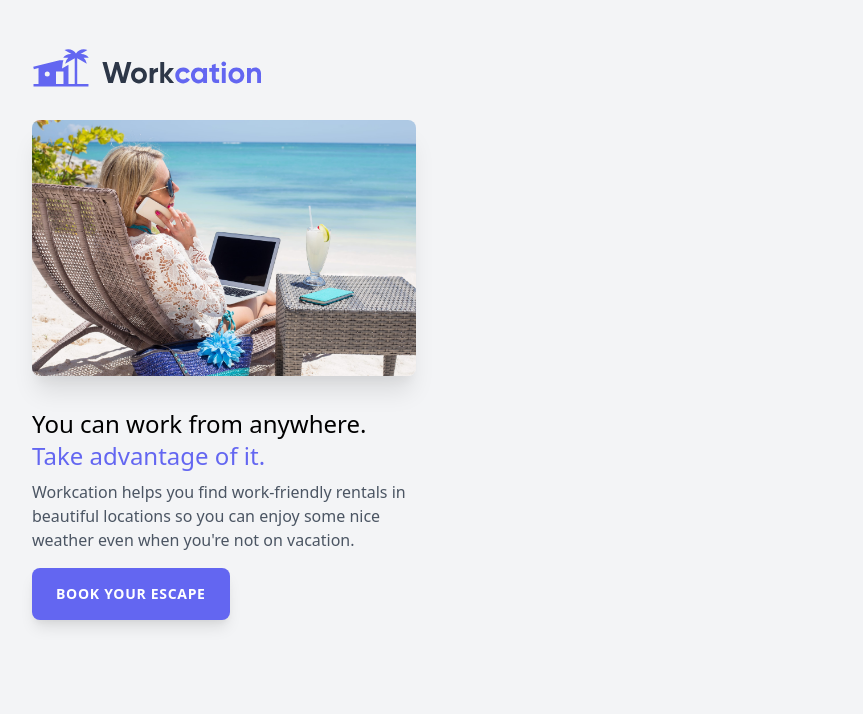
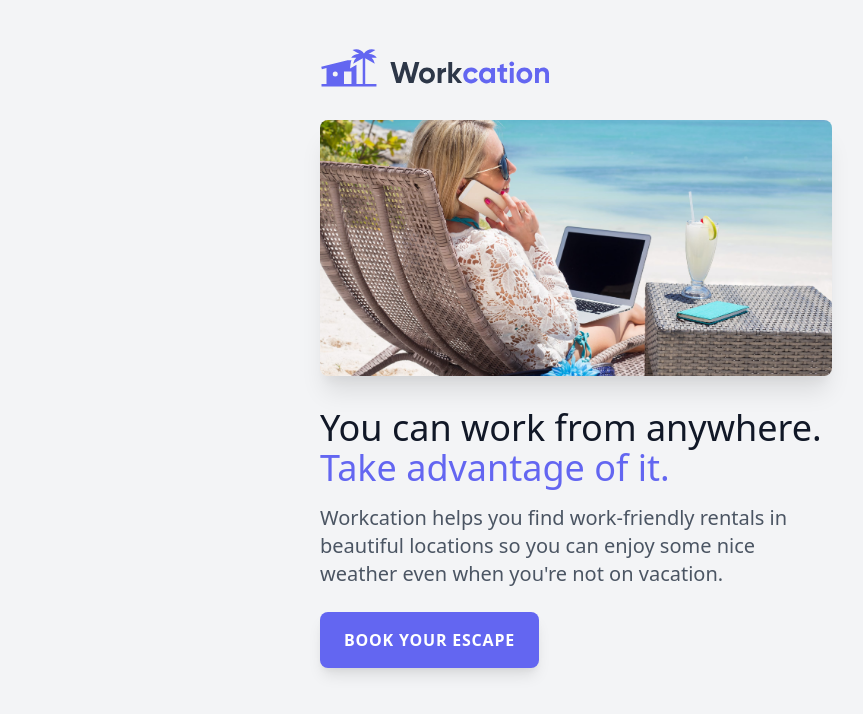
Before and after one commit to Suleman97/tailwindCss-talwindLab, a website built with Vite: page index.html in a window 1280 px wide. Shown: the whole page, without its empty margins (64-927 px from the left). Built offline with nearby package versions, Linux system fonts and the light colour scheme.

Commit message:
set the display for small screens

```diff
--- a/index.html
+++ b/index.html
@@ -9,19 +9,24 @@
   <link href="/css/tailwind.css" rel="stylesheet" />
 </head>
 
-<body class="bg-gray-100 sm:max-w-xl">
-  <div class="px-8 py-12 mx-auto max-w-md">
+<body class="bg-gray-100">
+  <div class="px-8 py-12 mx-auto max-w-md sm:max-w-xl">
     <img class="h-10" src="/img/logo.svg" alt="logo" />
-    <img class="mt-6 rounded-lg shadow-xl sm:mt-8" src="/img/beach-work.jpg" alt="women siting on bench at beach" />
-    <h1 class="mt-6 text-2xl font-blod sm:mt-8">
+    <img class="
+          mt-6
+          rounded-lg
+          shadow-xl
+          sm:mt-8 sm:h-64 sm:w-full sm:object-cover object-center
+        " src="/img/beach-work.jpg" alt="women siting on bench at beach" />
+    <h1 class="mt-6 text-2xl font-blod text-gray-900 sm:mt-8 sm:text-4xl">
       You can work from anywhere.
       <span class="text-indigo-500">Take advantage of it.</span>
     </h1>
-    <p class="mt-2 text-gray-600">
+    <p class="mt-2 text-gray-600 sm:mt-4 sm:text-xl">
       Workcation helps you find work-friendly rentals in beautiful locations
       so you can enjoy some nice weather even when you're not on vacation.
     </p>
-    <div class="mt-4">
+    <div class="mt-4 sm:mt-6">
       <a class="
             uppercase
             inline-block
@@ -34,7 +39,7 @@
             tracking-wider
             font-semibold
             text-sm
-
+            sm:text-base
           ">Book your escape</a>
     </div>
   </div>
```
